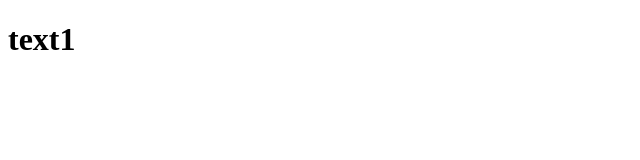
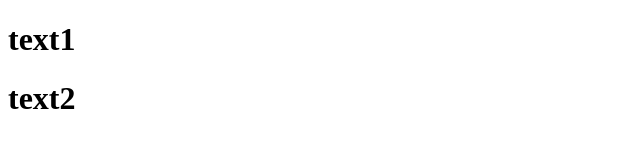
Before and after one commit to FrankyyyJin/CooolElephant, a plain HTML site: page index.html in a window 1280 px wide. Shown: the whole page, without its empty margins (0-640 px from the left). Drawn offline with Linux system fonts and the light colour scheme.

Commit message:
readme&index.html changed together

```diff
--- a/index.html
+++ b/index.html
@@ -7,6 +7,7 @@
 <body>
 
 	<h1>text1</h1>
+	<h1>text2</h1>
 
 </body>
 </html>
```
Also changed, not shown: readme.txt.
